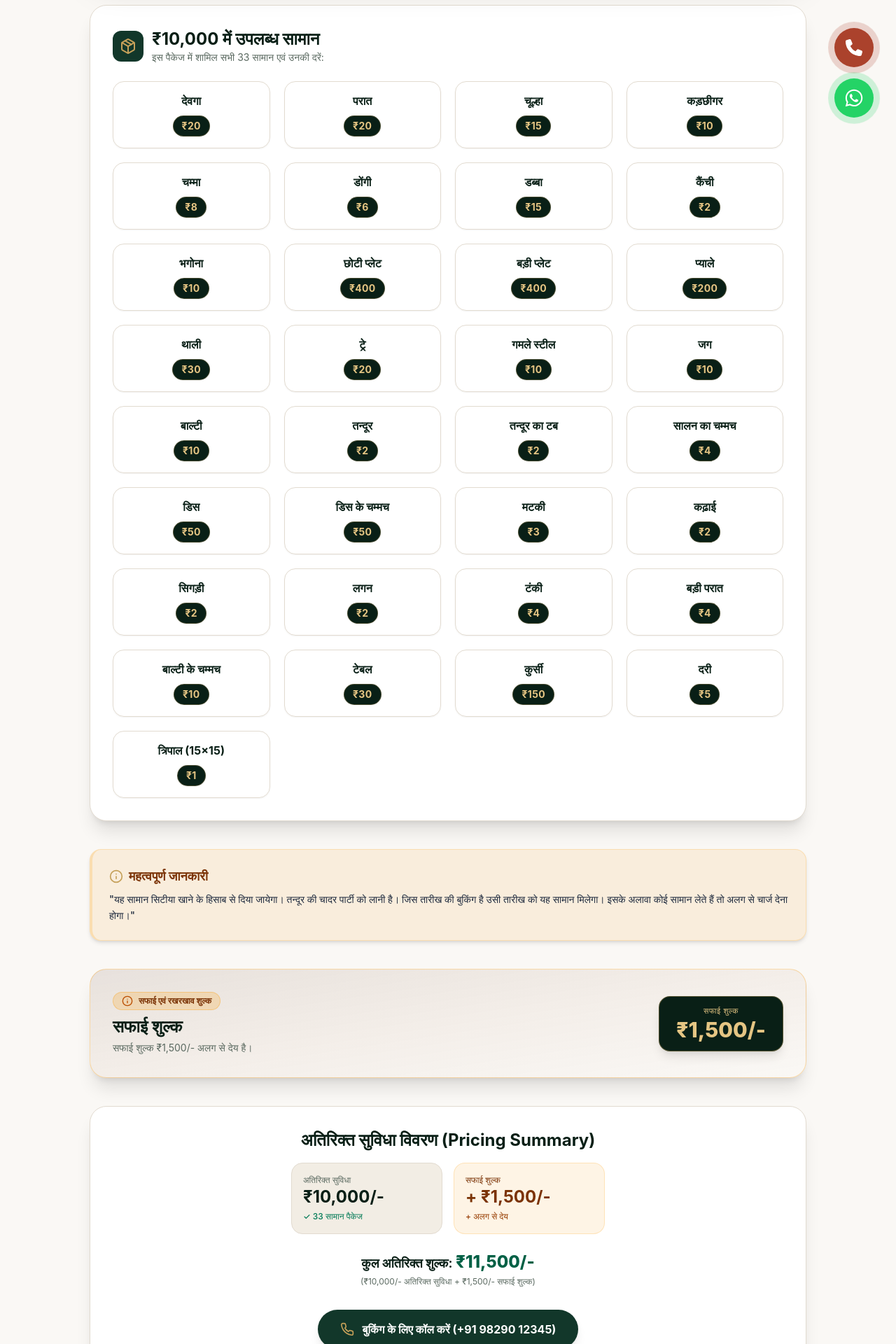
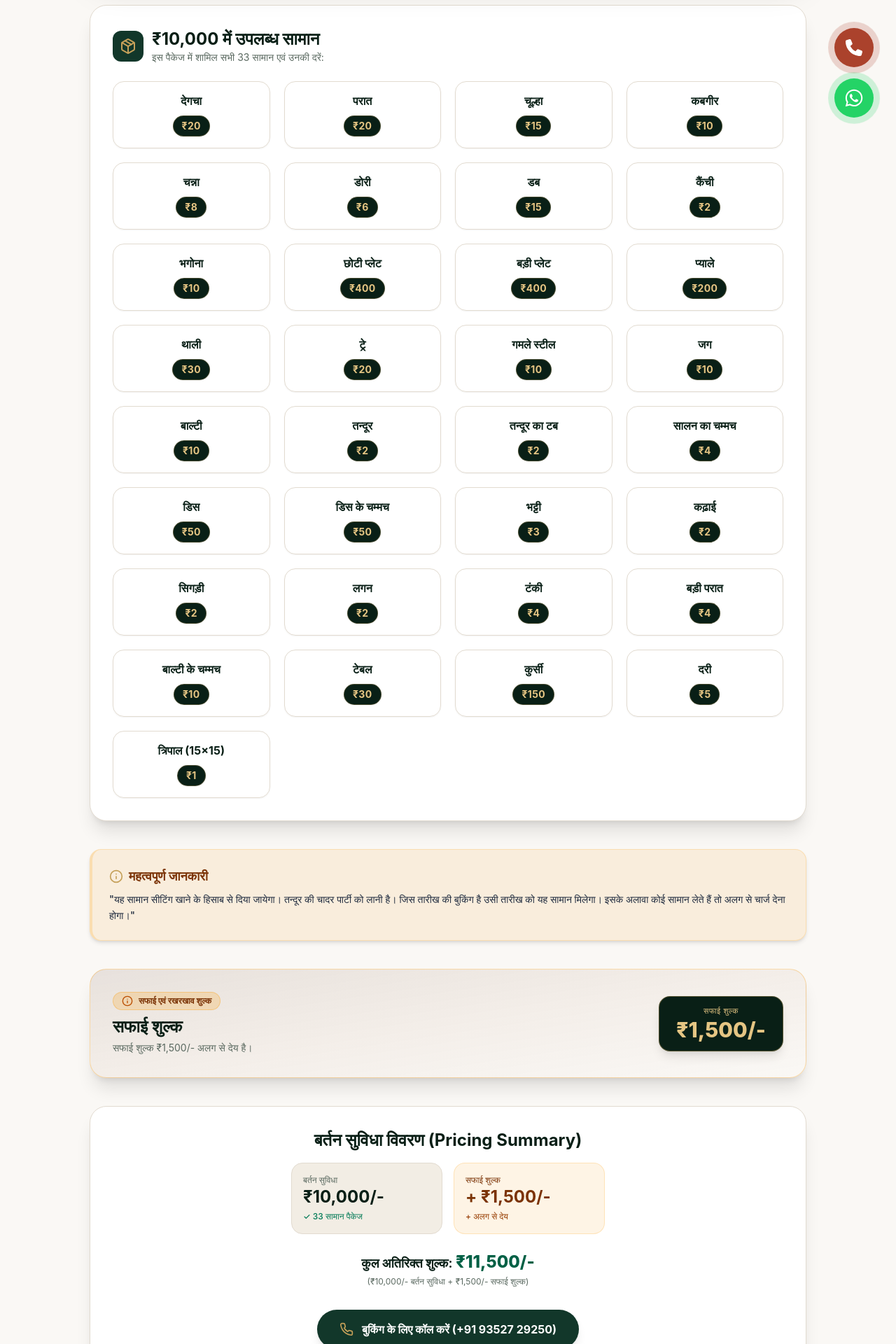
Before and after one commit to Himanshi8790-Sharma/Garden-Booking-Website, a Next.js app: page /additional-package in a window 1280 px wide. Shown: the part 600-2520 px from the top of the page at 70% size. Built offline with nearby package versions, Linux system fonts and the light colour scheme.

Commit message:
fixing changes

```diff
--- a/src/app/additional-package/page.tsx
+++ b/src/app/additional-package/page.tsx
@@ -3,9 +3,9 @@
 import { FiArrowLeft, FiPhone, FiCheckCircle, FiInfo, FiStar, FiPackage } from "react-icons/fi";
 
 export const metadata: Metadata = {
-  title: "अतिरिक्त सुविधा पैकेज ₹10,000/- | Helping Garden Club",
+  title: "बर्तन सुविधा पैकेज ₹10,000/- | Helping Garden Club",
   description:
-    "Helping Garden Club जयपुर में ₹10,000/- अतिरिक्त सुविधा (33 बर्तन व सामान सूची) एवं ₹1,500/- सफाई शुल्क की पूरी जानकारी।",
+    "Helping Garden Club जयपुर में ₹10,000/- बर्तन सुविधा (33 बर्तन व सामान सूची) एवं ₹1,500/- सफाई शुल्क की पूरी जानकारी।",
 };
 
 interface AdditionalItem {
@@ -15,13 +15,13 @@
 }
 
 const ADDITIONAL_ITEMS: AdditionalItem[] = [
-  { id: 1, name: "देवगा", price: "₹20" },
+  { id: 1, name: "देगचा", price: "₹20" },
   { id: 2, name: "परात", price: "₹20" },
   { id: 3, name: "चूल्हा", price: "₹15" },
-  { id: 4, name: "कड़छीगर", price: "₹10" },
-  { id: 5, name: "चम्मा", price: "₹8" },
-  { id: 6, name: "डोंगी", price: "₹6" },
-  { id: 7, name: "डब्बा", price: "₹15" },
+  { id: 4, name: "कबगीर", price: "₹10" },
+  { id: 5, name: "चन्ना", price: "₹8" },
+  { id: 6, name: "डोरी", price: "₹6" },
+  { id: 7, name: "डब", price: "₹15" },
   { id: 8, name: "कैंची", price: "₹2" },
   { id: 9, name: "भगोना", price: "₹10" },
   { id: 10, name: "छोटी प्लेट", price: "₹400" },
@@ -37,7 +37,7 @@
   { id: 20, name: "सालन का चम्मच", price: "₹4" },
   { id: 21, name: "डिस", price: "₹50" },
   { id: 22, name: "डिस के चम्मच", price: "₹50" },
-  { id: 23, name: "मटकी", price: "₹3" },
+  { id: 23, name: "भट्टी", price: "₹3" },
   { id: 24, name: "कढ़ाई", price: "₹2" },
   { id: 25, name: "सिगड़ी", price: "₹2" },
   { id: 26, name: "लगन", price: "₹2" },
@@ -77,7 +77,7 @@
 
             {/* Main Heading */}
             <h1 className="text-3xl sm:text-4xl md:text-5xl font-serif font-extrabold text-[var(--background)] mt-4 tracking-tight leading-tight">
-              अतिरिक्त सुविधा
+              बर्तन सुविधा
             </h1>
 
             <p className="mt-2 text-sm sm:text-base text-[var(--accent-light)] font-medium">
@@ -87,7 +87,7 @@
             {/* Prominent Price Display */}
             <div className="my-6 inline-flex flex-col items-center justify-center px-8 py-5 rounded-2xl bg-white/10 border border-white/20 backdrop-blur-md shadow-xl max-w-md w-full">
               <span className="text-xs uppercase tracking-widest text-[var(--accent-light)] font-semibold">
-                अतिरिक्त सुविधा मूल्य
+                बर्तन सुविधा मूल्य
               </span>
               <div className="text-4xl sm:text-5xl md:text-6xl font-serif font-black text-[var(--accent-light)] drop-shadow-md tracking-tight my-1">
                 ₹10,000/-
@@ -152,7 +152,7 @@
             <span>महत्वपूर्ण जानकारी</span>
           </div>
           <p className="text-xs sm:text-sm text-slate-800 leading-relaxed font-medium">
-            "यह सामान सिटीया खाने के हिसाब से दिया जायेगा। तन्दूर की चादर पार्टी को लानी है। जिस तारीख की बुकिंग है उसी तारीख को यह सामान मिलेगा। इसके अलावा कोई सामान लेते हैं तो अलग से चार्ज देना होगा।"
+            "यह सामान सीटिंग खाने के हिसाब से दिया जायेगा। तन्दूर की चादर पार्टी को लानी है। जिस तारीख की बुकिंग है उसी तारीख को यह सामान मिलेगा। इसके अलावा कोई सामान लेते हैं तो अलग से चार्ज देना होगा।"
           </p>
         </div>
 
@@ -185,12 +185,12 @@
             ============================================================================ */}
         <div className="p-6 sm:p-8 rounded-3xl bg-card-custom border border-[var(--border)] shadow-xl text-center space-y-4">
           <h3 className="text-xl sm:text-2xl font-serif font-bold text-[var(--primary-dark)]">
-            अतिरिक्त सुविधा विवरण (Pricing Summary)
+            बर्तन सुविधा विवरण (Pricing Summary)
           </h3>
 
           <div className="max-w-md mx-auto grid grid-cols-1 sm:grid-cols-2 gap-4 text-left">
             <div className="p-4 rounded-2xl bg-surface-secondary border border-[var(--border)]">
-              <span className="text-xs text-muted-custom font-medium block">अतिरिक्त सुविधा</span>
+              <span className="text-xs text-muted-custom font-medium block">बर्तन सुविधा</span>
               <span className="text-2xl font-serif font-bold text-[var(--primary-dark)]">₹10,000/-</span>
               <span className="text-xs text-emerald-700 font-medium block mt-1">✓ 33 सामान पैकेज</span>
             </div>
@@ -207,17 +207,17 @@
               कुल अतिरिक्त शुल्क: <span className="text-emerald-800 font-extrabold text-xl sm:text-2xl">₹11,500/-</span>
             </p>
             <p className="text-xs text-muted-custom max-w-lg mx-auto mt-1">
-              (₹10,000/- अतिरिक्त सुविधा + ₹1,500/- सफाई शुल्क)
+              (₹10,000/- बर्तन सुविधा + ₹1,500/- सफाई शुल्क)
             </p>
           </div>
 
           <div className="pt-4 flex flex-col sm:flex-row items-center justify-center gap-4">
             <a
-              href="tel:+919829012345"
+              href="tel:+919352729250"
               className="inline-flex items-center justify-center gap-3 w-full sm:w-auto px-8 py-4 rounded-full bg-[var(--primary)] hover:bg-[var(--primary-dark)] text-white font-bold text-base shadow-lg hover:shadow-xl transition-all duration-200"
             >
               <FiPhone className="w-5 h-5 text-[var(--accent)]" />
-              <span>बुकिंग के लिए कॉल करें (+91 98290 12345)</span>
+              <span>बुकिंग के लिए कॉल करें (+91 93527 29250)</span>
             </a>
           </div>
         </div>
--- a/src/app/booking-details/page.tsx
+++ b/src/app/booking-details/page.tsx
@@ -79,7 +79,7 @@
             </div>
 
             <div className="p-4 rounded-2xl bg-amber-500/10 border border-amber-500/20">
-              <span className="text-xs text-amber-900 font-medium block">अतिरिक्त सुविधा (Option)</span>
+              <span className="text-xs text-amber-900 font-medium block">बर्तन सुविधा (Option)</span>
               <span className="text-2xl font-serif font-bold text-amber-900">+ ₹10,000/-</span>
               <span className="text-xs text-amber-800 font-medium block mt-1">+ ऐच्छिक (Optional)</span>
             </div>
@@ -91,11 +91,11 @@
 
           <div className="pt-4 flex flex-col sm:flex-row items-center justify-center gap-4">
             <a
-              href="tel:+919829012345"
+              href="tel:+9193527 29250"
               className="inline-flex items-center justify-center gap-3 w-full sm:w-auto px-8 py-4 rounded-full bg-[var(--primary)] hover:bg-[var(--primary-dark)] text-white font-bold text-base shadow-lg hover:shadow-xl transition-all duration-200"
             >
               <FiPhone className="w-5 h-5 text-[var(--accent)]" />
-              <span>बुकिंग के लिए कॉल करें (+91 98290 12345)</span>
+              <span>बुकिंग के लिए कॉल करें (+91 93527 29250)</span>
             </a>
           </div>
         </div> */}
@@ -131,7 +131,7 @@
               {/* Optional Facility */}
               <div className="p-4 rounded-2xl bg-amber-500/10 border border-amber-400/20">
                 <span className="text-xs text-amber-200 font-medium block">
-                  अतिरिक्त सुविधा (Option)
+                  बर्तन सुविधा (Option)
                 </span>
 
                 <span className="text-2xl font-serif font-bold text-[var(--accent-light)]">
@@ -172,7 +172,7 @@
             </div>
 
             <p className="text-xs sm:text-sm text-slate-400 max-w-lg mx-auto pt-2">
-              * ₹41,000/- गार्डन बुकिंग शुल्क है। ₹10,000/- अतिरिक्त सुविधा का
+              * ₹41,000/- गार्डन बुकिंग शुल्क है। ₹10,000/- बर्तन सुविधा का
               वैकल्पिक शुल्क है और ₹1,500/- अतिरिक्त शुल्क है। सभी शुल्क
               बुकिंग के समय स्पष्ट किए जाएंगे।
             </p>
@@ -180,11 +180,11 @@
             {/* Call Button */}
             <div className="pt-4 flex flex-col sm:flex-row items-center justify-center gap-4">
               <a
-                href="tel:+919829012345"
+                href="tel:+919352729250"
                 className="inline-flex items-center justify-center gap-3 w-full sm:w-auto px-8 py-4 rounded-full bg-[var(--accent)] hover:bg-[var(--accent)]/90 text-[var(--primary-dark)] font-bold text-base shadow-lg hover:shadow-xl transition-all duration-200"
               >
                 <FiPhone className="w-5 h-5" />
-                <span>बुकिंग के लिए कॉल करें (+91 98290 12345)</span>
+                <span>बुकिंग के लिए कॉल करें (+91 93527 29250)</span>
               </a>
             </div>
 
--- a/src/components/booking/AdditionalOptionCard.tsx
+++ b/src/components/booking/AdditionalOptionCard.tsx
@@ -24,7 +24,7 @@
 //         </span>
 
 //         <h2 className="text-2xl sm:text-3xl font-serif font-bold text-[var(--primary-dark)] mt-3">
-//           अतिरिक्त सुविधा (Optional Additional Facility)
+//           बर्तन सुविधा (Optional Additional Facility)
 //         </h2>
 
 //         <div className="mt-3 inline-block px-4 py-2 rounded-xl bg-[var(--primary-dark)] text-[var(--accent-light)] font-serif font-extrabold text-2xl sm:text-3xl shadow-md border border-[var(--accent)]/40">
@@ -46,7 +46,7 @@
 //           <div className="md:col-span-5 relative h-56 sm:h-64 md:h-72 w-full rounded-2xl overflow-hidden border border-white/10 shadow-lg">
 //             <Image
 //               src={ADDITIONAL_OPTION_IMAGE}
-//               alt="अतिरिक्त सुविधा (₹10,000/- Extra Option)"
+//               alt="बर्तन सुविधा (₹10,000/- Extra Option)"
 //               fill
 //               sizes="(max-width: 768px) 100vw, 40vw"
 //               className="object-cover transition-transform duration-500 hover:scale-105"
@@ -78,13 +78,13 @@
 //                 <span className="font-serif font-bold text-white text-base">₹41,000/-</span>
 //               </div>
 //               <div className="flex justify-between items-center">
-//                 <span className="text-[var(--accent-light)] font-medium">अतिरिक्त सुविधा शुल्क:</span>
+//                 <span className="text-[var(--accent-light)] font-medium">बर्तन सुविधा शुल्क:</span>
 //                 <span className="font-serif font-bold text-[var(--accent-light)] text-base">+ ₹10,000/-</span>
 //               </div>
 //             </div>
 
 //             <div className="pt-2 text-xs text-slate-400 italic">
-//               * बुकिंग के समय अपनी आवश्यकतानुसार इस अतिरिक्त सुविधा का चयन करें।
+//               * बुकिंग के समय अपनी आवश्यकतानुसार इस बर्तन सुविधा का चयन करें।
 //             </div>
 //           </div>
 //         </div>
@@ -116,7 +116,7 @@
         </span>
 
         <h2 className="text-2xl sm:text-3xl font-serif font-bold text-[var(--primary-dark)] mt-3">
-          अतिरिक्त सुविधा (Optional Additional Facility)
+          बर्तन सुविधा (Optional Additional Facility)
         </h2>
 
         <div className="mt-3 inline-block px-4 py-2 rounded-xl bg-[var(--primary-dark)] text-[var(--accent-light)] font-serif font-extrabold text-2xl sm:text-3xl shadow-md border border-[var(--accent)]/40">
@@ -145,7 +145,7 @@
           <div className="md:col-span-5 relative h-56 sm:h-64 md:h-72 w-full rounded-2xl overflow-hidden border border-white/10 shadow-lg">
             <Image
               src={ADDITIONAL_OPTION_IMAGE}
-              alt="अतिरिक्त सुविधा (₹10,000/- Extra Option)"
+              alt="बर्तन सुविधा (₹10,000/- Extra Option)"
               fill
               sizes="(max-width: 768px) 100vw, 40vw"
               className="object-cover transition-transform duration-500 hover:scale-105"
@@ -193,7 +193,7 @@
               {/* Optional Facility */}
               <div className="flex justify-between items-center pb-3 border-b border-white/10 gap-4">
                 <span className="text-[var(--accent-light)] font-medium">
-                  अतिरिक्त सुविधा शुल्क:
+                  बर्तन सुविधा शुल्क:
                 </span>
 
                 <span className="font-serif font-bold text-[var(--accent-light)] text-base whitespace-nowrap">
@@ -227,7 +227,7 @@
 
             {/* Note */}
             <div className="pt-2 text-xs text-slate-400 italic">
-              * ₹10,000/- अतिरिक्त सुविधा वैकल्पिक है। ₹1,500/- अतिरिक्त
+              * ₹10,000/- बर्तन सुविधा वैकल्पिक है। ₹1,500/- अतिरिक्त
               शुल्क लागू है। अंतिम राशि बुकिंग के समय स्पष्ट की जाएगी।
             </div>
 
--- a/src/components/contact/ContactEnquiryForm.tsx
+++ b/src/components/contact/ContactEnquiryForm.tsx
@@ -161,7 +161,7 @@
                       name="phone"
                       type="tel"
                       required
-                      placeholder="e.g. +91 98290 00000"
+                      placeholder="e.g. +91 93527 29250"
                       value={formData.phone}
                       onChange={handleChange}
                       className="w-full pl-11 pr-4 py-3.5 rounded-2xl bg-[var(--background)] border border-[var(--border)] font-sans text-sm text-[var(--foreground)] focus:outline-none focus:border-[var(--accent)] focus:ring-1 focus:ring-[var(--accent)] transition-all"
--- a/src/components/home/GardenAvailability.tsx
+++ b/src/components/home/GardenAvailability.tsx
@@ -19,7 +19,7 @@
 // Fallback Google Calendar URL (Public Indian Holidays / General Calendar view as clean demonstration)
 // Replace with your real Google Calendar embed URL when available.
 const DEFAULT_CALENDAR_EMBED_URL =
-  "https://calendar.google.com/calendar/embed?src=sharmahimanshi96644%40gmail.com&ctz=Asia%2FKolkata";
+  "https://calendar.google.com/calendar/embed?src=dsfamilygroupjpr%40gmail.com&ctz=Asia%2FKolkata";
 
 export default function GardenAvailability() {
   const calendarEmbedUrl =
@@ -35,7 +35,7 @@
             <span>लाइव तारीखें (Live Calendar)</span>
           </div>
           <h2 className="text-3xl sm:text-4xl md:text-5xl font-serif font-bold text-(--primary-dark) tracking-tight">
-            बुकिंग उपलब्धता
+          बुकिंग कैलेंडर
           </h2>
           <p className="mt-3 text-sm sm:text-base text-muted-custom font-sans leading-relaxed">
             हमारे गार्डन की उपलब्ध और बुक तिथियां देखें।
--- a/src/components/home/GardenBookingCard.tsx
+++ b/src/components/home/GardenBookingCard.tsx
@@ -14,10 +14,10 @@
         <div className="text-center max-w-3xl mx-auto mb-10 md:mb-14">
           <div className="inline-flex items-center gap-2 px-4 py-1.5 rounded-full bg-[var(--primary)] text-white text-xs sm:text-sm font-semibold uppercase tracking-wider mb-3 shadow-md">
             <FiTag className="w-4 h-4 text-[var(--accent)]" />
-            <span>Pricing • बुकिंग एवं मूल्य</span>
+            <span>Pricing Section</span>
           </div>
           <h2 className="text-3xl sm:text-4xl md:text-5xl font-serif font-bold text-[var(--primary-dark)] tracking-tight">
-            बुकिंग एवं मूल्य विकल्प
+          बुकिंग एवं मूल्य विवरण
           </h2>
           <p className="mt-3 text-sm sm:text-base text-[var(--foreground-muted)] max-w-xl mx-auto">
             अपने आयोजन के अनुसार उपयुक्त बुकिंग पैकेज का चयन करें।
@@ -104,22 +104,22 @@
               {/* Tag Header */}
               <div className="inline-flex items-center gap-2 px-4 py-1.5 rounded-full bg-amber-500/20 text-[var(--accent-light)] border border-[var(--accent)]/40 text-xs sm:text-sm font-bold uppercase tracking-wider mb-4 shadow-md">
                 <FiPlusCircle className="w-4 h-4 text-[var(--accent)]" />
-                <span>अतिरिक्त सुविधा विकल्प</span>
+                <span>बर्तन सुविधा विकल्प</span>
               </div>
 
               {/* Heading */}
               <h3 className="text-3xl sm:text-4xl font-serif font-bold text-[var(--background)] tracking-tight">
-                अतिरिक्त सुविधा
+                बर्तन सुविधा
               </h3>
 
               <p className="mt-3 text-base text-slate-300 font-sans max-w-xl mx-auto">
-                अतिरिक्त सुविधा केवल <span className="text-[var(--accent-light)] font-semibold">₹10,000/-</span> में उपलब्ध है। विशेष व्यवस्था, प्रीमियम सजावट एवं अतिरिक्त सुविधाएं।
+                बर्तन सुविधा केवल <span className="text-[var(--accent-light)] font-semibold">₹10,000/-</span> में उपलब्ध है। विशेष व्यवस्था, प्रीमियम सजावट एवं बर्तन सुविधाएं।
               </p>
 
               {/* Prominent Price Display - Visually Separated */}
               <div className="my-8 py-5 px-4 sm:px-6 rounded-2xl bg-white/5 border border-white/10 backdrop-blur-md max-w-md mx-auto flex flex-col items-center justify-center gap-1 shadow-inner">
                 <span className="text-xs sm:text-sm uppercase tracking-widest text-[var(--accent-light)] font-medium">
-                  अतिरिक्त सुविधा
+                  बर्तन सुविधा
                 </span>
                 <div className="text-4xl sm:text-5xl font-serif font-extrabold text-[var(--accent-light)] drop-shadow-md tracking-tight">
                   ₹10,000/-
@@ -159,7 +159,7 @@
                 href="/additional-package"
                 className="inline-flex items-center justify-center gap-3 w-full px-6 py-4 rounded-full bg-gradient-to-r from-[var(--accent)] to-[var(--accent-light)] hover:from-[var(--accent-light)] hover:to-[var(--accent)] text-[var(--primary-dark)] font-bold text-base shadow-xl hover:shadow-2xl transition-all duration-300 hover:scale-105 active:scale-95 focus:outline-none focus:ring-4 focus:ring-[var(--accent)]/50"
               >
-                <span>अतिरिक्त सुविधा की जानकारी देखें</span>
+                <span>बर्तन सुविधा की जानकारी देखें</span>
                 <FiArrowRight className="w-5 h-5 transition-transform group-hover:translate-x-1" />
               </Link>
             </div>
--- a/src/components/home/hero/HeroContent.tsx
+++ b/src/components/home/hero/HeroContent.tsx
@@ -119,7 +119,7 @@
                 </Link>
 
                 {/* Explore Button */}
-                <Link
+                {/* <Link
                     href="/additional-package"
                     className="
                         w-full
@@ -151,7 +151,7 @@
                     "
                 >
                     Explore Packages
-                </Link>
+                </Link> */}
             </div>
         </div>
     );
```
Also changed, not shown: src/app/gallery/garden/birthday-party/page.tsx (+18 -18 lines).
